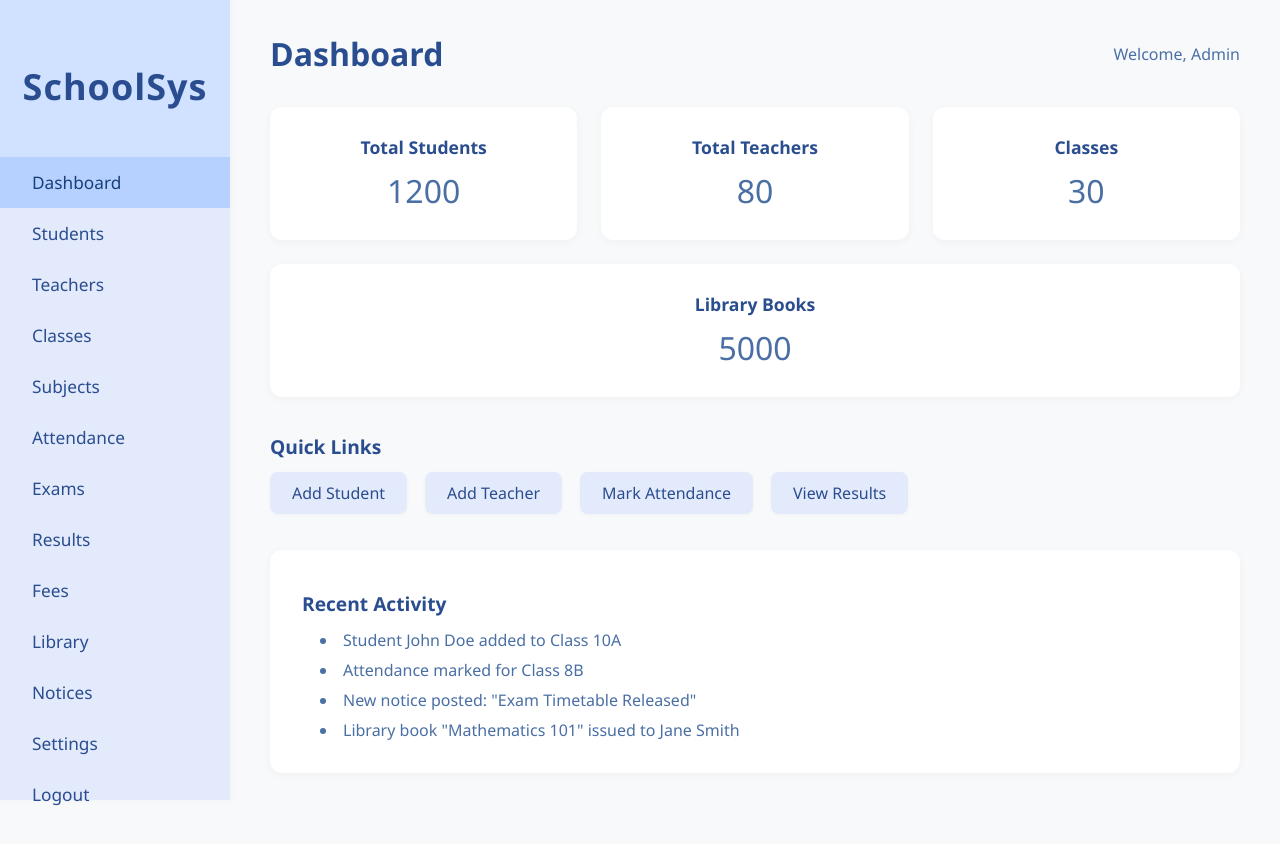
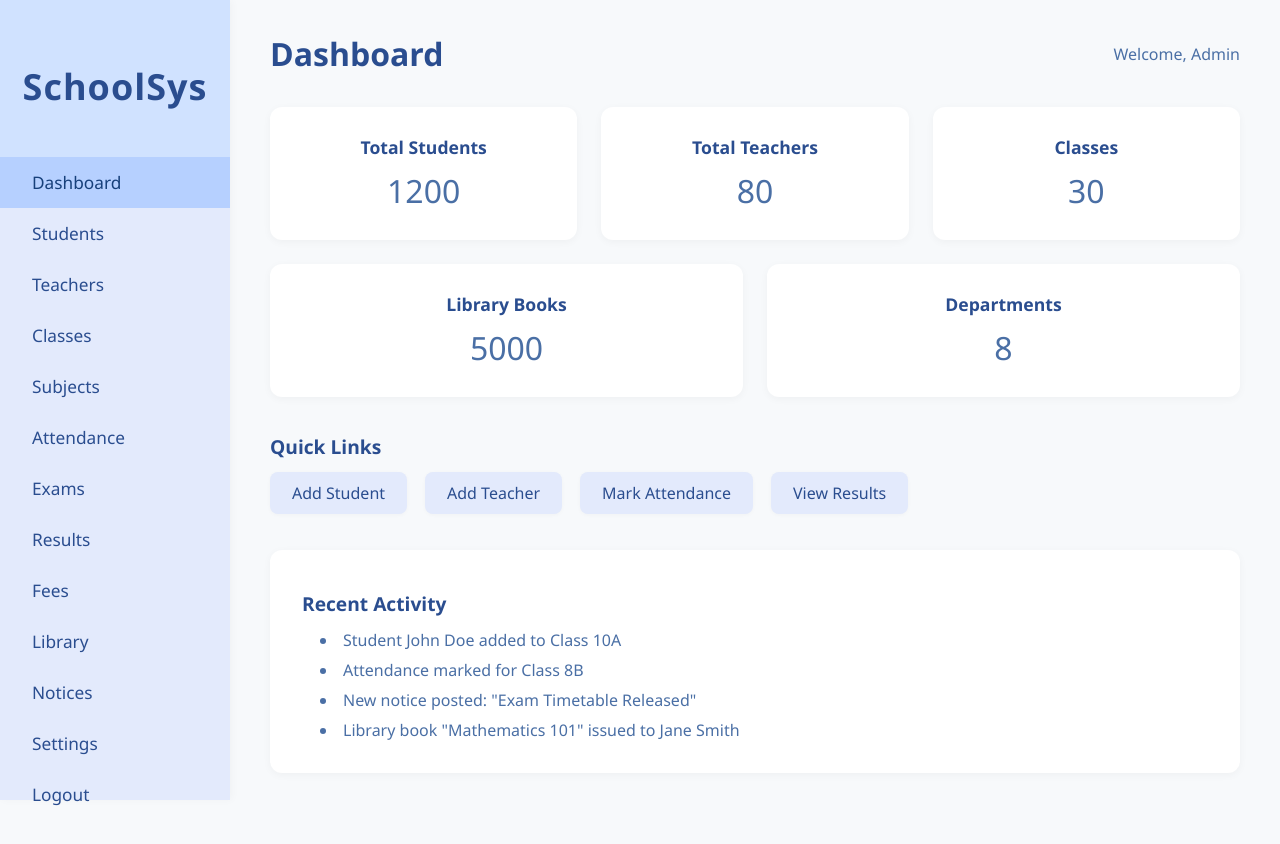
Before and after one commit to Kevi-blink/B-Project, a plain HTML site: page index.html in a window 1280 px wide. Drawn offline with Linux system fonts and the light colour scheme.

Commit message:
added departments

```diff
--- a/index.html
+++ b/index.html
@@ -51,6 +51,10 @@
                 <h3>Library Books</h3>
                 <p>5000</p>
             </div>
+            <div class="card">
+                <h3>Departments</h3>
+                <p>8</p>
+            </div>
         </section>
         <section class="quick-links">
             <h2>Quick Links</h2>
```
